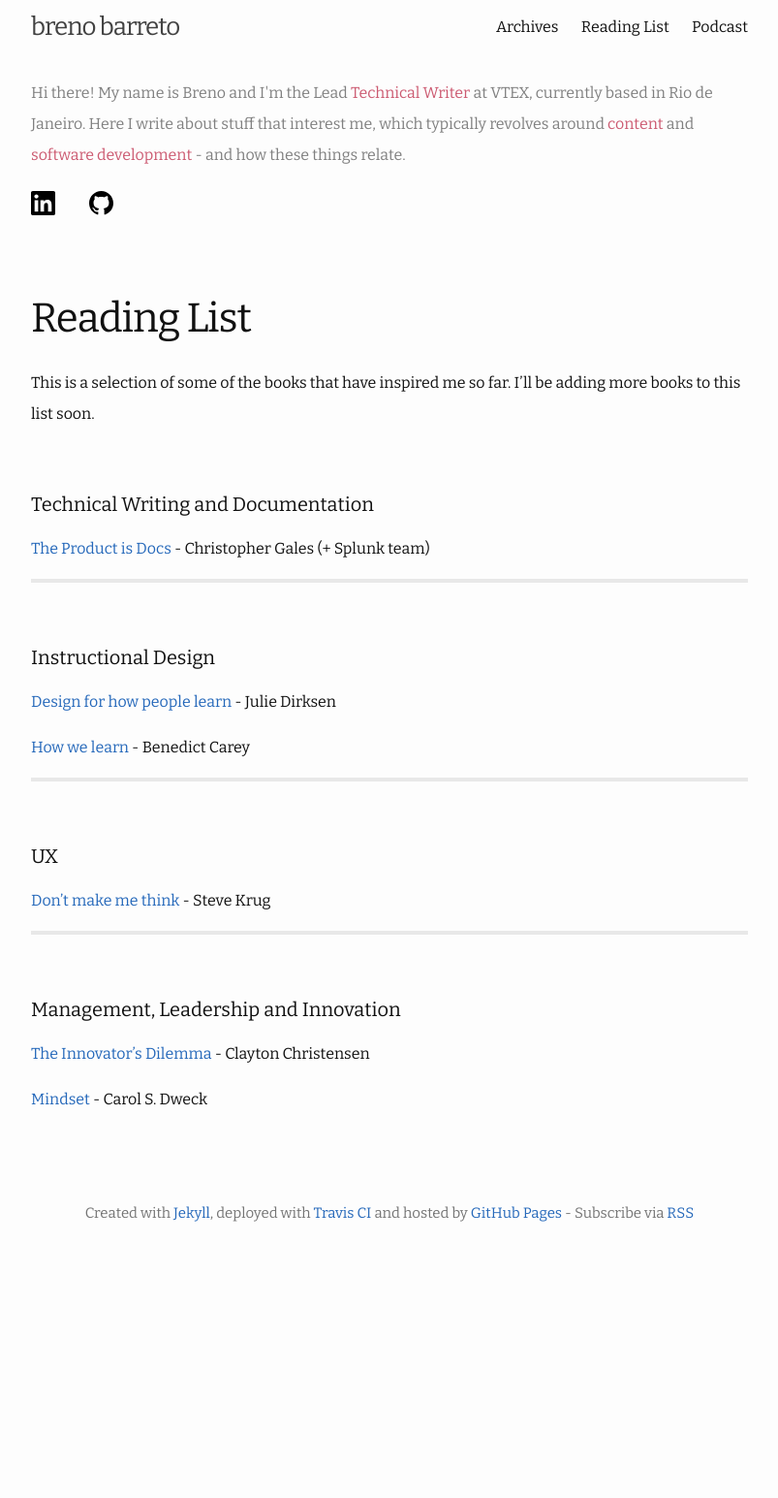
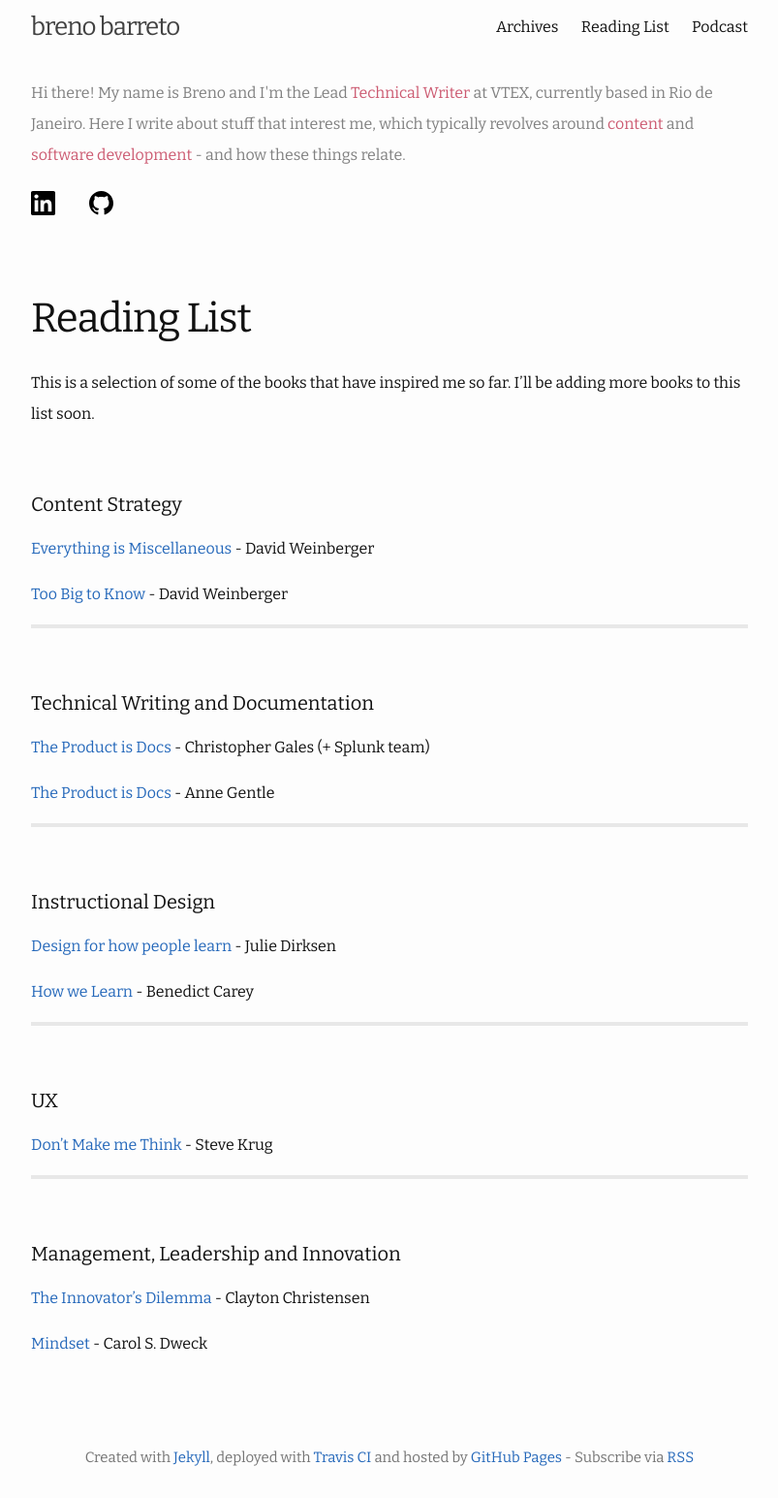
Before and after one commit to brenobarreto/brenobarreto.github.io, a Jekyll site: the page built from reading-list.md, in a window 1280 px wide. Shown: the whole page at 97% size, without its empty margins (238-1041 px from the left). Built offline with Jekyll 4.4.1, drawn with Linux system fonts in a browser that asks for light colours; before the commit the page ends 1293 px from its top, so only the background shows below that.

Commit message:
Add 2 tech writing books to Reading List

```diff
--- a/reading-list.md
+++ b/reading-list.md
@@ -8,9 +8,20 @@ This is a selection of some of the books that have inspired me so far. I'll be a
 
 <br>
 
+#### Content Strategy
+
+<a href="https://www.amazon.com.br/Everything-Miscellaneous-Digital-Disorder-English-ebook/dp/B000R7PUW4/ref=sr_1_1" target="_blank">Everything is Miscellaneous</a> - David Weinberger
+
+<a href="https://www.amazon.com.br/dp/B06XCHL4VF/ref=dp-kindle-redirect?_encoding=UTF8&btkr=1" target="_blank">Too Big to Know</a> - David Weinberger
+
+<hr>
+<br>
+
 #### Technical Writing and Documentation
 
 <a href="https://www.amazon.com/Product-Docs-technical-documentation-development-ebook/dp/B078G5PV3Q" target="_blank">The Product is Docs</a> - Christopher Gales (+ Splunk team)
+
+<a href="http://www.lulu.com/shop/anne-gentle/docs-like-code/paperback/product-23487291.html" target="_blank">The Product is Docs</a> - Anne Gentle
 
 <hr>
 <br>
@@ -19,13 +30,13 @@ This is a selection of some of the books that have inspired me so far. I'll be a
 
 <a href="https://www.amazon.com/Design-People-Learn-Voices-Matter/dp/0321768434" target="_blank">Design for how people learn</a> - Julie Dirksen
 
-<a href="https://www.amazon.com/How-We-Learn-Surprising-Happens/dp/0812984293" target="_blank">How we learn</a> - Benedict Carey
+<a href="https://www.amazon.com/How-We-Learn-Surprising-Happens/dp/0812984293" target="_blank">How we Learn</a> - Benedict Carey
 
 <hr>
 <br>
 
 #### UX
-<a href="https://www.amazon.com/Dont-Make-Think-Revisited-Usability-ebook/dp/B00HJUBRPG" target="_blank">Don't make me think</a> - Steve Krug
+<a href="https://www.amazon.com/Dont-Make-Think-Revisited-Usability-ebook/dp/B00HJUBRPG" target="_blank">Don't Make me Think</a> - Steve Krug
 
 <hr>
 <br>
```
